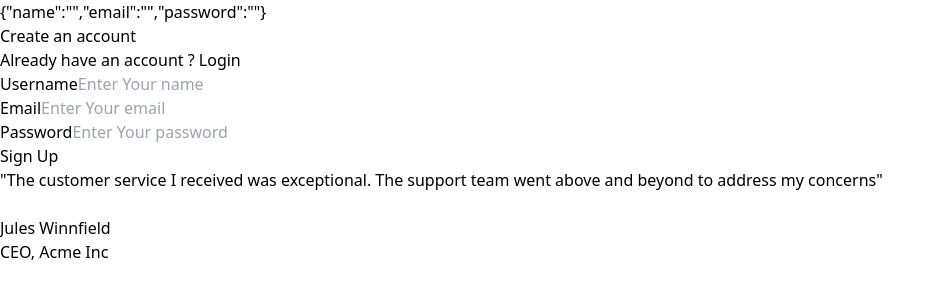
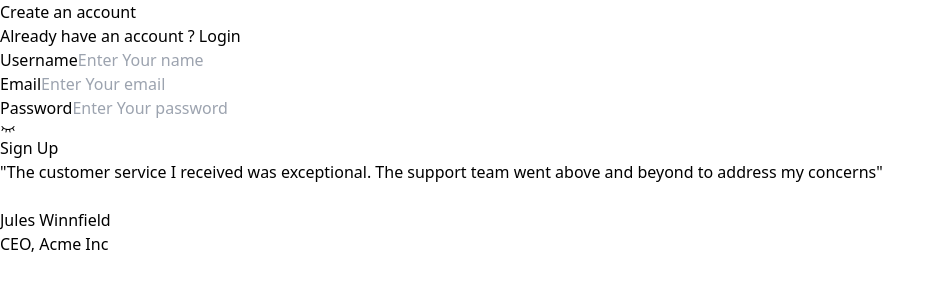
Before and after one commit to deepanshurajput0/Medium-With-Cloudflare-Workers-Hono-Prisma-, a React (Vite) app in the folder frontend/: page /signup in a window 1280 px wide. Shown: the top 300 px of the page, without its empty margins (0-945 px from the left). Built offline with nearby package versions, Linux system fonts and the light colour scheme.

Commit message:
created hide and unhide feature for password

```diff
--- a/frontend/package.json
+++ b/frontend/package.json
@@ -13,6 +13,7 @@
     "medium-commontypes": "^1.0.0",
     "react": "^18.3.1",
     "react-dom": "^18.3.1",
+    "react-icons": "^5.4.0",
     "react-router-dom": "^7.1.1"
   },
   "devDependencies": {
--- a/frontend/src/components/Auth.tsx
+++ b/frontend/src/components/Auth.tsx
@@ -1,5 +1,6 @@
 import { ChangeEvent, useState } from "react";
 import { SinginInput } from "medium-commontypes";
+import { PiEyeClosed, PiEye} from "react-icons/pi";
 const Auth = () => {
   const [userData, setUserData] = useState<SinginInput>({
     name: "",
@@ -9,9 +10,6 @@ const Auth = () => {
 
   return (
     <div className="w-full flex justify-center items-center flex-col">
-        {
-            JSON.stringify(userData)
-        }
       <div className=" text-center">
         <h1 className=" text-3xl font-bold"> Create an account</h1>
         <p className=" mt-1 text-slate-600 text-[16px]">
@@ -68,21 +66,35 @@ interface InputType {
   label: string;
   placeholder: string;
   onChange: (e: ChangeEvent<HTMLInputElement>) => void;
-  type: string;
+  type: string
 }
 
 const SignUpInput = ({ label, placeholder, onChange, type }: InputType) => {
+   const [show,setShow] = useState<boolean>(false)
+   const inputType = type === 'password' && show ? 'text' : type
   return (
     <div className="w-[21rem] mt-5">
       <label className="block mb-2 text-sm font-semibold">{label}</label>
       <input
-        type={type}
+        type={inputType}
         onChange={onChange}
         id="first_name"
         className="bg-gray-50 border border-black-300 text-gray-900 text-sm rounded-lg block w-full p-2.5"
         placeholder={placeholder}
         required
+
       />
+ {
+        type === 'password' && (
+            <div onClick={()=>setShow(!show)} >
+                 {
+                    show ? <PiEye/> : <PiEyeClosed/>
+                 }
+            </div>
+        )
+      }
+
+
     </div>
   );
 };
```
Also changed, not shown: 1 other file (tests, documents, lock files or other folders).
